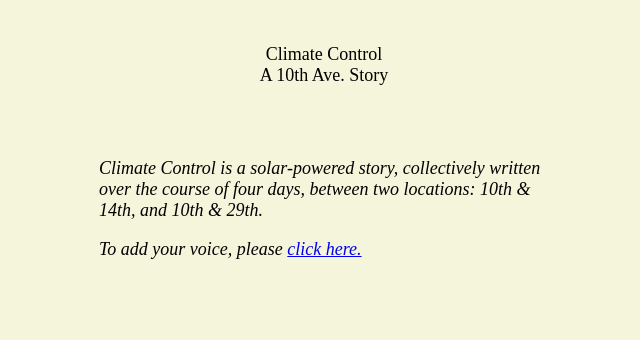
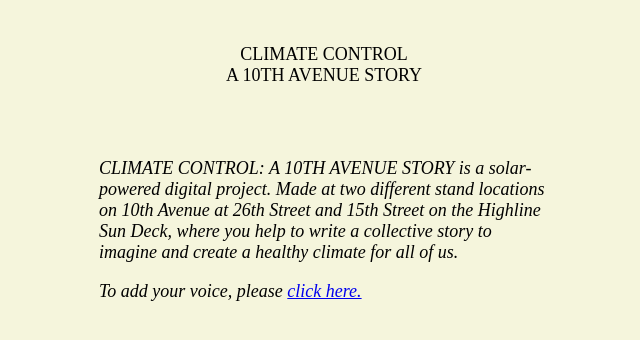
Before and after one commit to bryantwells/highline-story, a PHP site: page / in a window 1280 px wide. Shown: the top 340 px of the page, without its empty margins (316-956 px from the left). Run offline with PHP 8.4, Linux system fonts and the light colour scheme.

Commit message:
update description

```diff
--- a/web/html/index.php
+++ b/web/html/index.php
@@ -11,8 +11,8 @@
 
 	<header class="Header">
 		<h1>
-			Climate Control
-			<br> A 10th Ave. Story
+			CLIMATE CONTROL
+			<br> A 10TH AVENUE STORY
 		</h1>
 	</header>
 
@@ -21,7 +21,7 @@
 
 	<footer class="Footer">
 		<p>
-			Climate Control is a solar-powered story, collectively written over the course of four days, between two locations: 10th & 14th, and 10th & 29th.
+		CLIMATE CONTROL: A 10TH AVENUE STORY is a solar-powered digital project. Made at two different stand locations on 10th Avenue at 26th Street and 15th Street on the Highline Sun Deck, where you help to write a collective story to imagine and create a healthy climate for all of us.
 		</p>
 		<p>
 			To add your voice, please <a href="/contribute.php">click here.
```
